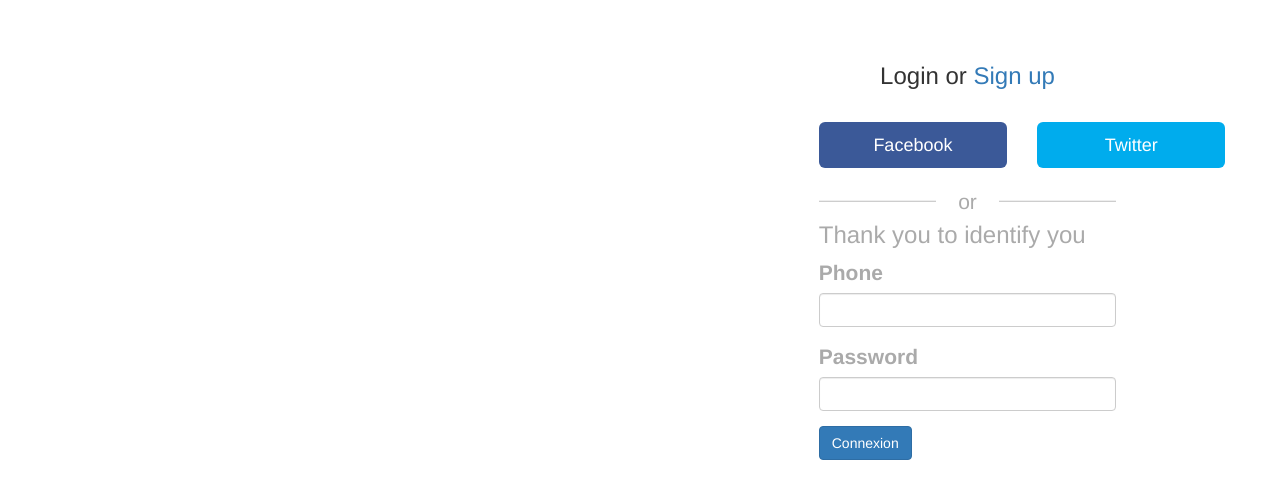
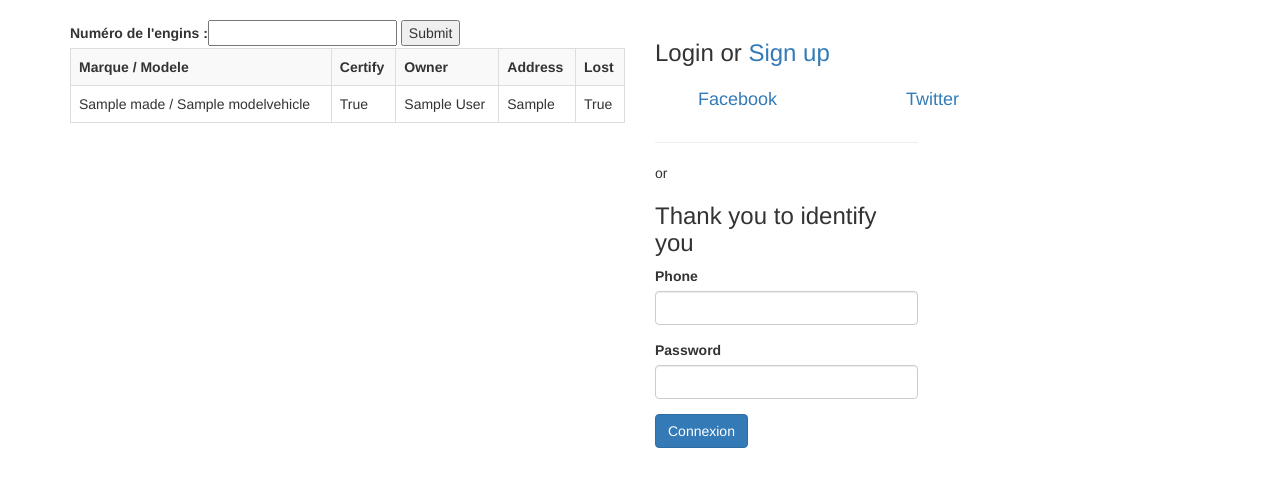
Before and after one commit to Ciwara/neta, a Django app: template neta/templates/index.html in a window 1280 px wide. Shown: the part 52-551 px from the top of the page. Run offline with Django 3.2, Linux system fonts and the light colour scheme; the template is opened without the code that fills it: values that come from a table or form of the project are taken from there, others are empty; tables that the repository leaves empty hold one stand-in row (values such as "Sample post"); some libraries are stand-ins or nearby versions.

Commit message:
Formulaire de recherche.

```diff
--- a/neta/forms.py
+++ b/neta/forms.py
@@ -6,9 +6,22 @@
                         division, print_function)
 
 from django import forms
-from neta.models import Owner
 from django.contrib.auth import authenticate
 from django.contrib.auth.forms import ReadOnlyPasswordHashField
+
+from neta.models import Owner, Vehicle
+
+
+class SearchForm(forms.Form):
+    number_engin = forms.CharField(label="Numéro de l'engins", max_length=100)
+
+    def get_result(self, required):
+        try:
+            result = Vehicle.objects.get(
+                number=self.cleaned_data.get('number_engin'))
+        except Exception as e:
+            result = None
+        return result
 
 
 class LoginForm(forms.Form):
--- a/neta/models.py
+++ b/neta/models.py
@@ -117,6 +117,9 @@
     def __str__(self):
         return self.name
 
+    def __unicode__(self):
+        return self.name
+
 
 class Vehicle(models.Model):
 
--- /dev/null
+++ b/neta/templates/_search_form.html
@@ -0,0 +1,25 @@
+<form action= {% url redirect_url %} method="post">
+    {% csrf_token %}
+    {{ search_form }}
+    <input type="submit" value="Submit" />
+</form>
+{% if msg_result %}
+    <table class="table table-striped table-bordered">
+        <tr>
+            <th>Marque / Modele</th>
+            <th>Certify</th>
+            <th>Owner</th>
+            <th>Address</th>
+            <th>Lost</th>
+        </tr>
+        <tr>
+            <td>{{msg_result.model_vehicle.made.name}} / {{msg_result.model_vehicle.name}}</td>
+            <td>{{msg_result.certify}}</td>
+            <td>{{msg_result.owner}}</td>
+            <td>{{msg_result.owner.localite}}</td>
+            <td>{{msg_result.lost}}</td>
+        </tr>
+    </table>
+{% else %}
+<th>{{result_not_found}} </th>
+{% endif %}
--- a/neta/templates/base_generic.html
+++ b/neta/templates/base_generic.html
@@ -65,9 +65,11 @@
         </div>
     </nav>
     <div class="container">
+        <div class="row">
+            {% block content %}
+            {% endblock %}
+        </div>
     </div>
-    {% block content %}
-    {% endblock %}
     <!-- jQuery (necessary for Bootstrap's JavaScript plugins) -->
     <script src="https://ajax.googleapis.com/ajax/libs/jquery/1.12.4/jquery.min.js"></script>
     <!-- Include all compiled plugins (below), or include individual files as needed -->
--- a/neta/templates/home.html
+++ b/neta/templates/home.html
@@ -2,6 +2,6 @@
 {% block content %}
     <link href="//netdna.bootstrapcdn.com/font-awesome/4.0.3/css/font-awesome.css" rel="stylesheet">
     <div>
-        <h2>GReg</h2>
+        {% include "_search_form.html" with redirect_url='home' %}
     </div>
 {% endblock %}
--- a/neta/templates/index.html
+++ b/neta/templates/index.html
@@ -1,13 +1,12 @@
 {% extends "base_generic.html" %}
 {% load staticfiles i18n %}
 {% load widget_tweaks %}
-{% block content %}
 <link  rel="stylesheet" href="{% static "/social_login.css" %}">
 <link href="//netdna.bootstrapcdn.com/font-awesome/4.0.3/css/font-awesome.css" rel="stylesheet">
+{% block content %}
     <div class="omb_login">
-        <div class="row">
-            <div class="col-xs-12 col-sm-12 col-md-6 col-lg-6">
-            </div>
+            <div class="col-xs-12 col-sm-12 col-md-6 col-lg-6">{% include "_search_form.html" with redirect_url='index' %}</div>
+
             <div class="col-xs-12 col-sm-12 col-md-6 col-lg-6">
                 <h3 class="omb_authTitle">{% trans "Login or"%} <a href="#">{% trans "Sign up" %}</a></h3>
                 <div class="row omb_row-sm-offset-3 omb_socialButtons">
@@ -52,4 +51,4 @@
             </div>
         </div>
     </div>
-    {% endblock %}
+{% endblock %}
```
Also changed, not shown: neta/views.py (+29 -7 lines).
